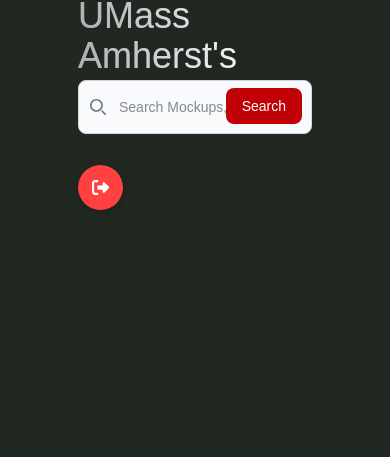
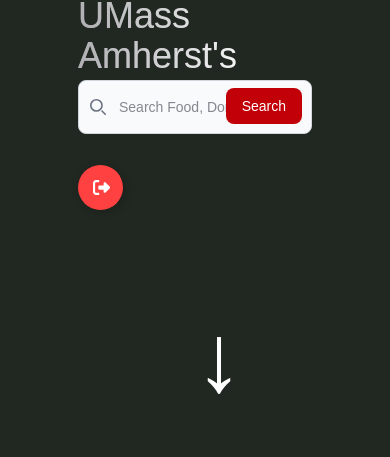
Before and after one commit to Brett-Brooks-Code/RevUMass-v2, a Next.js app in the folder client/: page / in a window 390 px wide. Shown: the part 384-841 px from the top of the page. Built offline with nearby package versions, Linux system fonts and the light colour scheme.

Commit message:
added arrow and finished home page (- logo and hamburger)

```diff
--- a/client/src/app/globals.css
+++ b/client/src/app/globals.css
@@ -24,12 +24,12 @@
   /* From Uiverse.io by TomMussard */
   .Btn {
     display: flex;
-    align-items: center;
-    justify-content: flex-start;
     width: 45px;
     height: 45px;
     border: none;
-    border-radius: 50%;
+    align-items: center;
+    justify-content: center;
+    border-radius: 40px;
     cursor: pointer;
     position: relative;
     overflow: hidden;
@@ -44,7 +44,8 @@
     transition-duration: .3s;
     display: flex;
     align-items: center;
-    justify-content: center;
+    justify-content: left;
+    padding-left: 15px;
   }
 
   .sign svg {
@@ -57,7 +58,8 @@
   /* text */
   .text {
     position: absolute;
-    right: 0%;
+    text-align: center;
+    left: 50px;
     width: 0%;
     opacity: 0;
     color: white;
@@ -69,15 +71,13 @@
   }
   /* hover effect on button width */
   .Btn:hover {
-    width: 250px;
+    width: 200px;
     border-radius: 40px;
     transition-duration: .3s;
   }
 
   .Btn:hover .sign {
-    width: 30%;
     transition-duration: .3s;
-    padding-left: 20px;
   }
   /* hover effect button's text */
   .Btn:hover .text {
--- a/client/src/app/page.tsx
+++ b/client/src/app/page.tsx
@@ -1,8 +1,11 @@
 'use client';
 import FoodCard from "./components/foodCard";
 import data from "@/app/test.json";
+import useScrollProgress from "@/hooks/scrollingProgress";
 
 export default  function Home() {
+
+  const [screensScrolled, progress] = useScrollProgress();
 
   function handleSearchClick() {
     console.log('search')
@@ -22,6 +25,9 @@
 
   return (
     <div>
+      <div className="text-white fixed left-1/2 top-85/100 text-8xl animate-bounce z-1000" style={{ opacity: `${Math.max(0, -(screensScrolled / 0.1) + 1)}` }}>
+        ↓
+      </div>
       {/* Homepage */}
       <div className="bg-umass-black h-screen text-white">
         <div className="relative w-3/5 left-1/5 top-2/20 bottom-18/20 h-1/10 flex justify-between">
@@ -41,7 +47,7 @@
                         <path stroke="currentColor" strokeLinecap="round" strokeLinejoin="round" strokeWidth="2" d="m19 19-4-4m0-7A7 7 0 1 1 1 8a7 7 0 0 1 14 0Z"/>
                     </svg>
                 </div>
-                <input type="search" id="default-search" className="block w-full p-4 ps-10 text-sm text-gray-900 border border-gray-300 rounded-lg bg-gray-50 focus:ring-red-500 focus:border-red-500 dark:bg-gray-700 dark:border-gray-600 dark:placeholder-gray-400 dark:text-white dark:focus:ring-red-500 dark:focus:border-red-500" placeholder="Search Mockups, Logos..." required />
+                <input type="search" id="default-search" className="block w-full p-4 ps-10 text-sm text-gray-900 border border-gray-300 rounded-lg bg-gray-50 focus:ring-red-500 focus:border-red-500 dark:bg-gray-700 dark:border-gray-600 dark:placeholder-gray-400 dark:text-white dark:focus:ring-red-500 dark:focus:border-red-500" placeholder="Search Food, Dorms, Study Spots..." required />
                 <button type="submit" className="text-white absolute end-2.5 bottom-2.5 bg-red-700 hover:bg-grey-900 focus:ring-4 focus:outline-none focus:ring-red-300 font-medium rounded-lg text-sm px-4 py-2 dark:bg-red-600 dark:hover:bg-red-700 dark:focus:ring-red-800">Search</button>
             </div>
         </form>
--- /dev/null
+++ b/client/src/hooks/scrollingProgress.tsx
@@ -0,0 +1,40 @@
+import { useEffect, useState, useRef } from 'react';
+
+const useScrollProgress = () => {
+  const [scrollProgressPerc, setscrollProgressPerc] = useState(0);
+  const [scrollProgress, setScrollProgress] = useState(0);
+  const ticking = useRef(false);
+
+  useEffect(() => {
+    const handleScroll = () => {
+      if (!ticking.current) {
+        window.requestAnimationFrame(() => {
+          const scrollTop = window.scrollY;
+          const docHeight = document.documentElement.scrollHeight - window.innerHeight;
+          const scrollPercentRaw = (scrollTop / docHeight) * 100;
+          const scrollPercent = Math.round(scrollPercentRaw * 100) / 100;
+          const scrollTopRound = Math.round(scrollTop / window.innerHeight * 100) / 100;
+
+          setscrollProgressPerc(scrollPercent);
+          setScrollProgress(scrollTopRound);
+
+          ticking.current = false;
+        });
+
+        ticking.current = true;
+      }
+    };
+
+    window.addEventListener('scroll', handleScroll, { passive: true });
+
+    handleScroll();
+
+    return () => {
+      window.removeEventListener('scroll', handleScroll);
+    };
+  }, []);
+
+  return [scrollProgress, scrollProgressPerc];
+};
+
+export default useScrollProgress;
```
